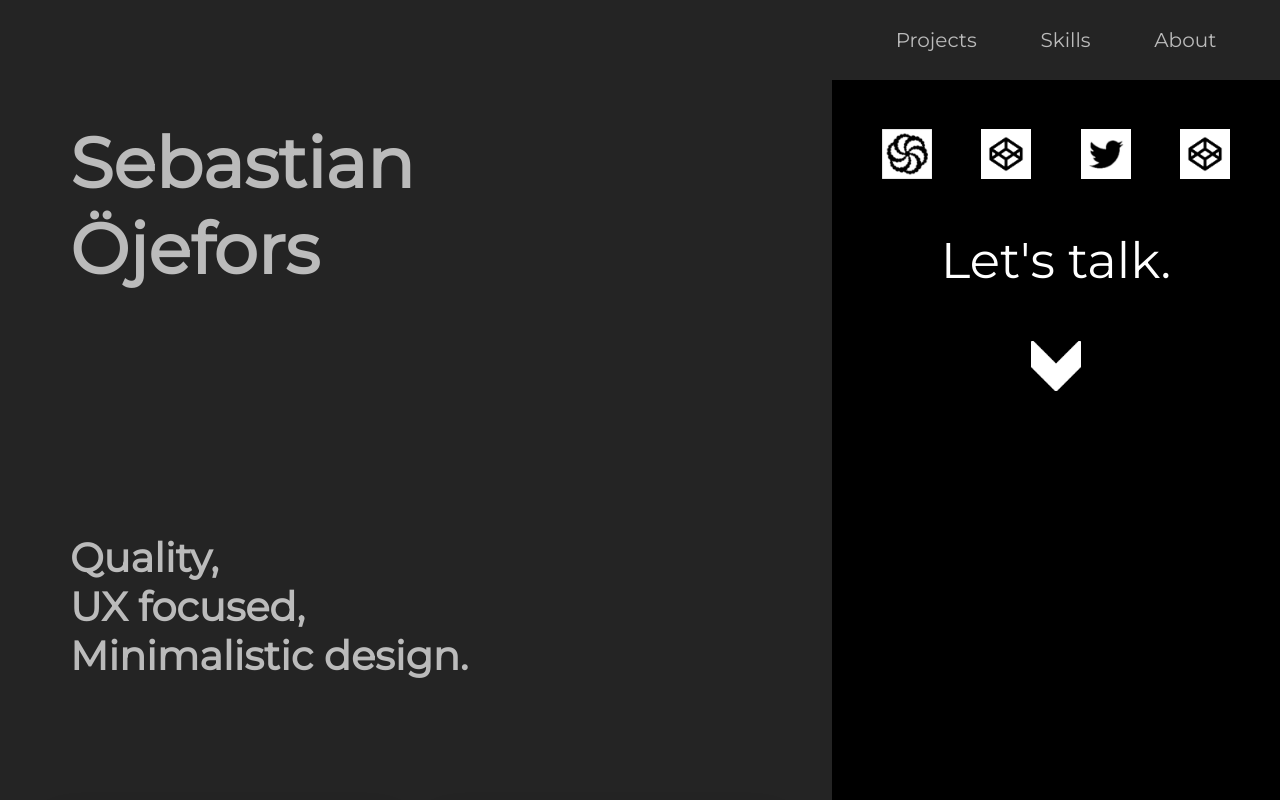
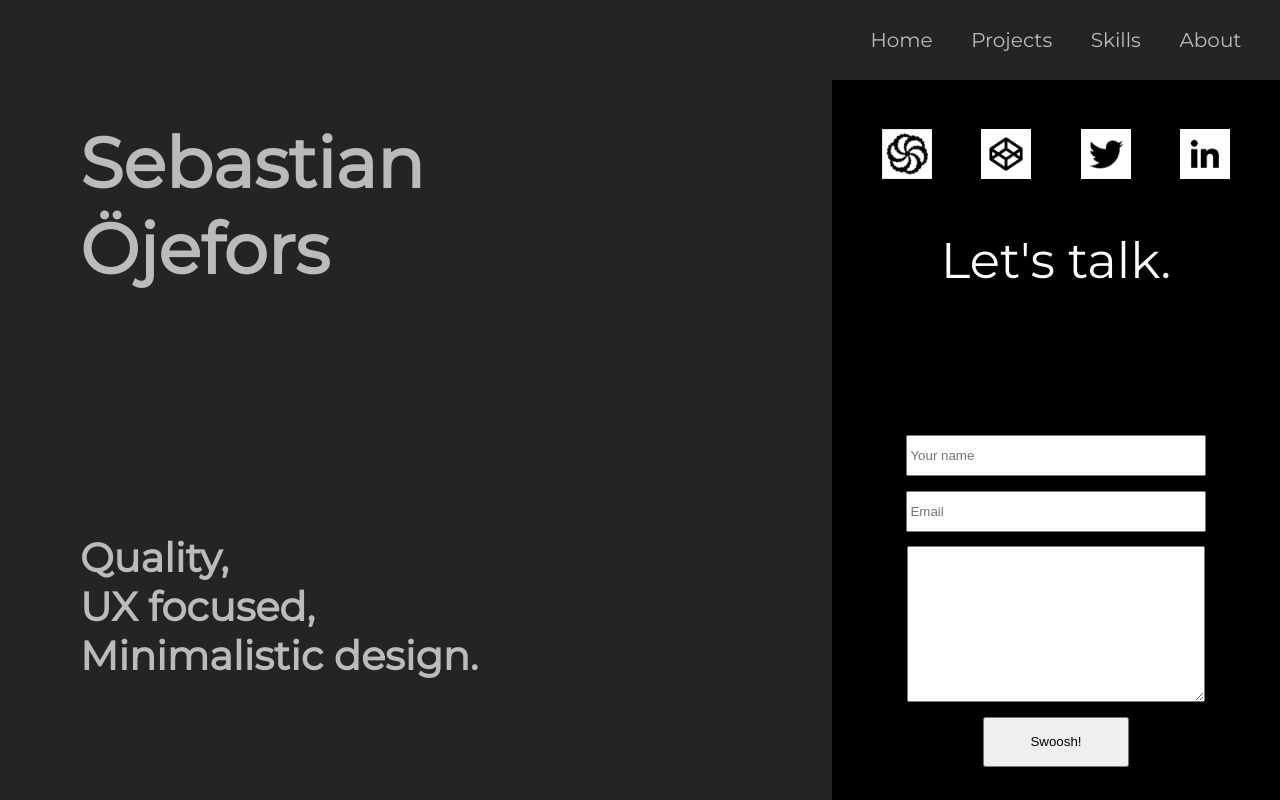
Before and after one commit to Godnoken/godnoken.github.io, a React (Create React App) app: page / in a window 1280 px wide. Both pictures are taken after a click on the picture 1056 px from the left and 366 px from the top of the page. Shown: the top 800 px of the page. Built offline with nearby package versions, Linux system fonts and the light colour scheme.

Commit message:
Add contact form

```diff
--- a/package.json
+++ b/package.json
@@ -6,6 +6,7 @@
     "@testing-library/jest-dom": "^5.11.4",
     "@testing-library/react": "^11.1.0",
     "@testing-library/user-event": "^12.1.10",
+    "emailjs-com": "^3.2.0",
     "react": "^17.0.2",
     "react-dom": "^17.0.2",
     "react-scripts": "4.0.3",
--- a/src/App.js
+++ b/src/App.js
@@ -2,7 +2,7 @@ import './App.scss';
 import codewars from "./images/codewars.png";
 import twitter from "./images/twitter.png";
 import codepen from "./images/codepen.png";
-import linkedin from "./images/codepen.png";
+import linkedin from "./images/linkedin.png";
 import downarrow from "./images/downarrow.png";
 import downarrowactive from "./images/downarrowactive.png";
 import pomodoro from "./images/pomodoro.png";
@@ -12,14 +12,28 @@ import drum from "./images/drum.png";
 
 function App() {
 
+  const handleSubmit = () => {
+    window.location.href = "mailto:support@example.com?subject=SendMail&body=Description"
+    //window.open("mailto:you@youraddress.com");
+  }
 
   const handleContactArrow = () => {
     const contactArrow = document.getElementById("contact-arrow");
+    const contactForm = document.getElementById("contact-form");
+    console.log(contactArrow.style.animation);
 
     if (contactArrow.className === "active") {
+      setTimeout(() => {
+        contactForm.style.display = "none";
+      }, 1000);
+      contactForm.style.animation = "ContactFormInactive 1s forwards";
+      contactArrow.style.animation ="ContactCloseAnimation 1s forwards";
+      contactArrow.classList.remove("active");
       contactArrow.src = downarrow;
-      contactArrow.classList.remove("active");
     } else {
+      contactForm.style.display = "flex";
+      contactForm.style.animation = "ContactFormActive 1s forwards";
+      contactArrow.style.animation ="ContactOpenAnimation 1s forwards";
       contactArrow.classList.add("active");
       contactArrow.src = downarrowactive;
     }
@@ -29,6 +43,7 @@ function App() {
     <main id="app-container">
       <section id="sidebar">
         <nav>
+        <a href="#hero"><p>Home</p></a>
           <a href="#projects"><p>Projects</p></a>
           <a href="#skills"><p>Skills</p></a>
           <a href="#about"><p>About</p></a>
@@ -42,6 +57,12 @@ function App() {
         <div id="lets-talk">Let's talk.</div>
         <div id="contact-container">
           <img id="contact-arrow" onClick={handleContactArrow} src={downarrow} alt="arrow that shows contact form when clicked" />
+          <form id="contact-form" encType="text/html" onSubmit={handleSubmit}>
+            <input className="input-fields" type="text" placeholder="Your name"/>
+            <input className="input-fields" type="email" placeholder="Email"/>
+            <textarea></textarea>
+            <input id="submit" type="submit" value="Swoosh!"/>
+          </form>
         </div>
       </section>
       <section id="hero">
--- a/src/App.scss
+++ b/src/App.scss
@@ -5,6 +5,7 @@ html, body {
   height: 100%;
   margin: 0px;
   font-family: "Montserrat", sans-serif;
+  scroll-behavior: smooth;
 }
 
 h1, h2, h3, h4 {
@@ -72,15 +73,41 @@ h1, h2, h3, h4 {
   }
 
   #contact-container {
-    height: 15rem;
+    height: 60rem;
     display: flex;
-    justify-content: center;
+    flex-direction: column;
     align-items: center;
 
     img {
       width: 5rem;
       height: 5rem;
+      padding: 4rem;
+    }
 
+    #contact-form {
+      height: 60%;
+      width: 65%;
+      opacity: 0%;
+      display: flex;
+      flex-direction: column;
+      justify-content: space-evenly;
+      align-items: center;
+      display: none;
+
+      .input-fields {
+        height: 3.5rem;
+        width: 100%;
+      }
+
+      textarea {
+        height: 15rem;
+        width: 100%;
+      }
+
+      #submit {
+        width: 50%;
+        height: 5rem;
+      }
     }
   }
 }
@@ -92,7 +119,7 @@ h1, h2, h3, h4 {
   display: flex;
   flex-direction: column;
   justify-content: space-around;
-  padding-left: 7rem;
+  padding-left: 8rem;
 
   h1 {
     color: #BBBBBB;
@@ -219,3 +246,46 @@ h1, h2, h3, h4 {
     }
   }
 }
+
+@keyframes ContactOpenAnimation {
+  0% {
+    opacity: 25%;
+  }
+
+  100% {
+    transform: translateY(500px) rotate(180deg);
+    opacity: 100%;
+  }
+}
+
+@keyframes ContactCloseAnimation {
+  0% {
+    transform: translateY(500px) rotate(180deg);
+    opacity: 25%;
+  }
+
+  100% {
+    transform: translateY(0px) rotate(0deg);
+    opacity: 100%;
+  }
+}
+
+@keyframes ContactFormActive {
+  0% {
+    opacity: 0%;
+  }
+
+  100% {
+    opacity: 100%;
+  }
+}
+
+@keyframes ContactFormInactive {
+  0% {
+    opacity: 100%;
+  }
+
+  100% {
+    opacity: 0%;
+  }
+}
```
Also changed, not shown: 2 other files (tests, documents, lock files or other folders).
